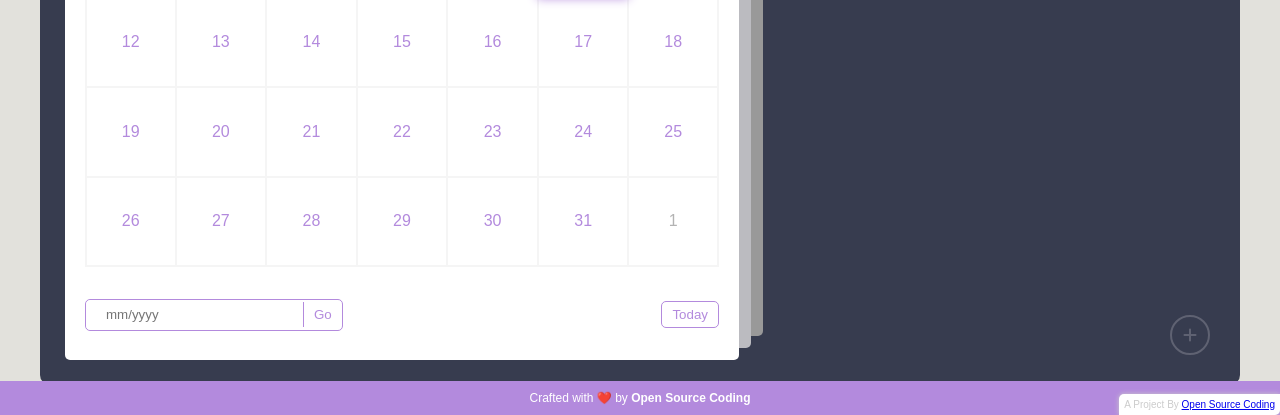
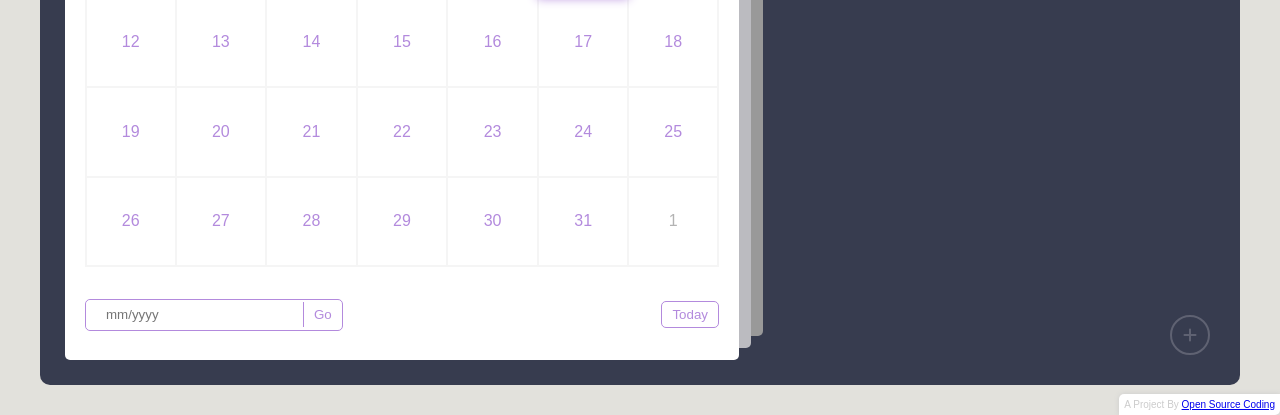
Before and after one commit to pratik770/Calendar, a plain HTML site: page index.html in a window 1280 px wide. Shown: the part 465-880 px from the top of the page. Drawn offline with Linux system fonts and the light colour scheme.

Commit message:
Update index.html

```diff
--- a/index.html
+++ b/index.html
@@ -90,12 +90,7 @@
       </button>
     </div>
 
-    <div class="credits">
-      <p>
-        Crafted with ❤️ by
-        <a href="https://youtu.be/6EVgmpm4z5U" target="_blank">Open Source Coding</a>
-      </p>
-    </div>
+
 
     <script src="script.js"></script>
   </body>
```
